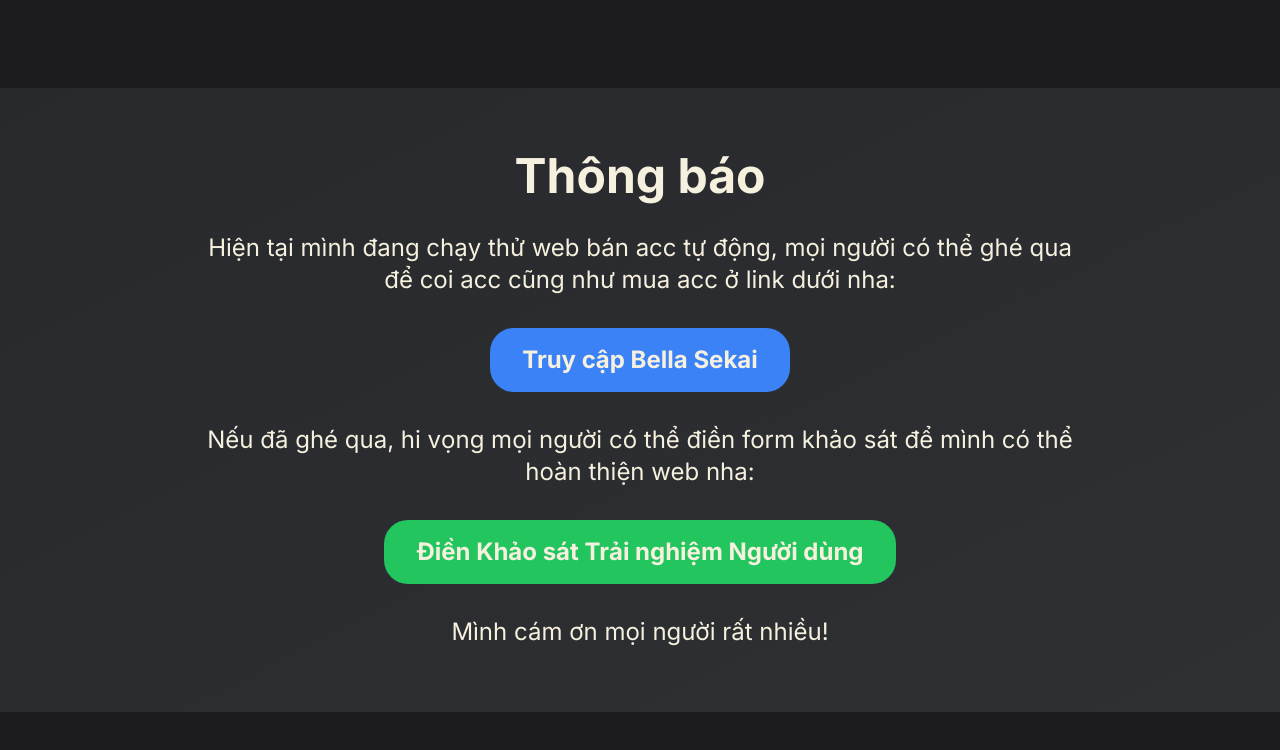
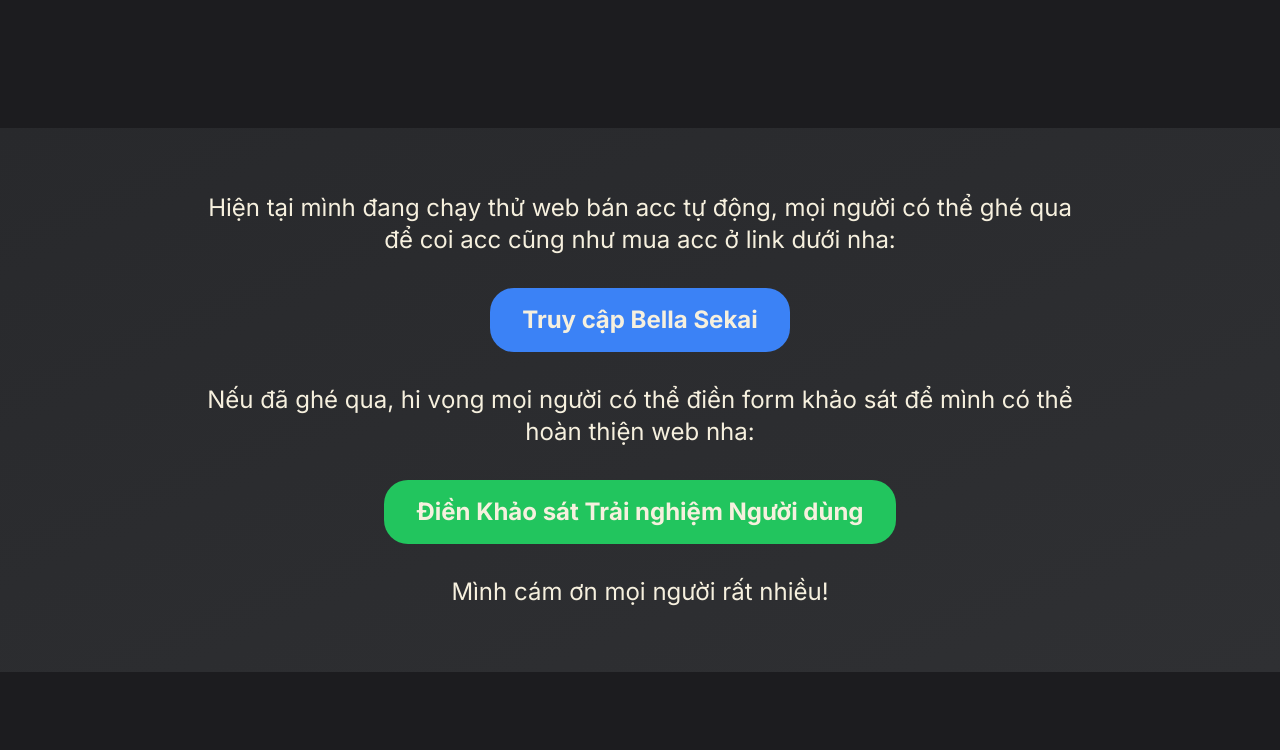
Before and after one commit to bella-prsk/bella-prsk.github.io, a SvelteKit app: page /account/crystal in a window 1280 px wide. Shown: the top 750 px of the page. Built offline with nearby package versions, Linux system fonts and the light colour scheme.

Commit message:
Update +layout.svelte

```diff
--- a/src/routes/+layout.svelte
+++ b/src/routes/+layout.svelte
@@ -7,7 +7,6 @@
 	<div class="w-full bg-gradient-to-br from-navy-700 to-navy-600 py-16 px-4 sm:px-6 lg:px-8">
 		<div class="max-w-4xl mx-auto">
 			<div class="text-center">
-				<h2 class="text-white font-bold text-4xl sm:text-5xl mb-8">Thông báo</h2>
 
 				<p class="text-white font-light text-xl sm:text-2xl mb-8 leading-relaxed">
 					Hiện tại mình đang chạy thử web bán acc tự động, mọi người có thể ghé qua để coi acc cũng như mua acc ở link dưới nha:
```
